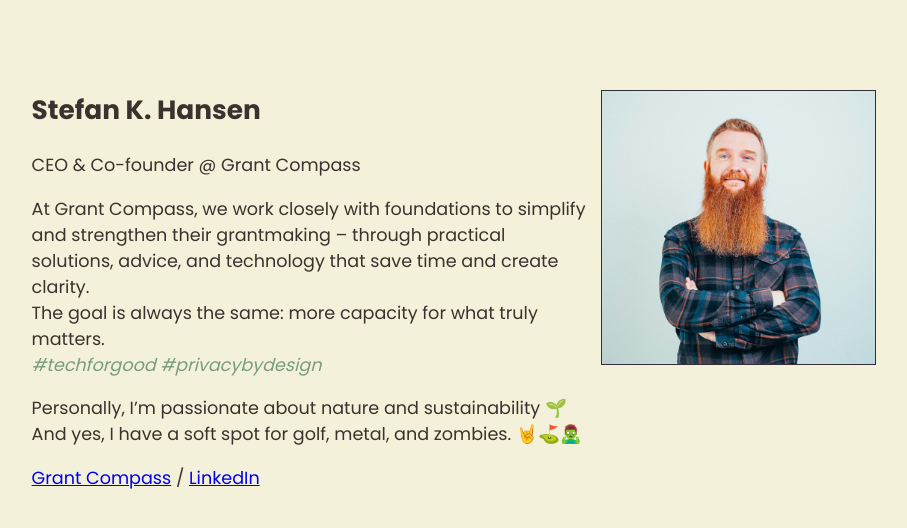
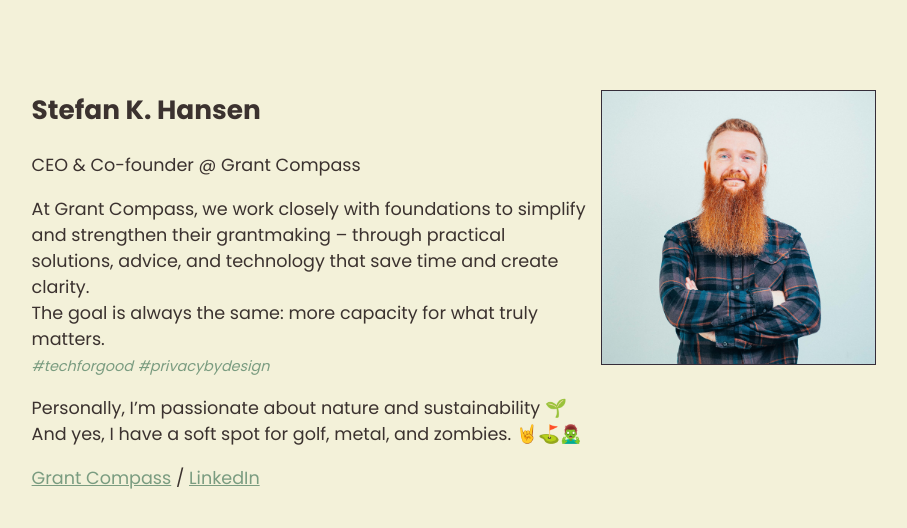
Before and after one commit to skhansen/skhansen.github.io, a Jekyll site: the page built from index.md, in a window 1280 px wide. Shown: the top 528 px of the page, without its empty margins (186-1093 px from the left). Built offline with Jekyll 4.4.1, drawn with Linux system fonts in a browser that asks for light colours; our own code applies the rules of GitHub Pages for plain Markdown files.

Commit message:
Update style.scss

```diff
--- a/assets/css/style.scss
+++ b/assets/css/style.scss
@@ -30,6 +30,11 @@ h1 {
 }
 em {
     color:#7a9c80;
+    font-size:0.9rem;
+}
+a {
+    color:#7a9c80;
+    cursor:pointer;
 }
 
 .main-content {
```
